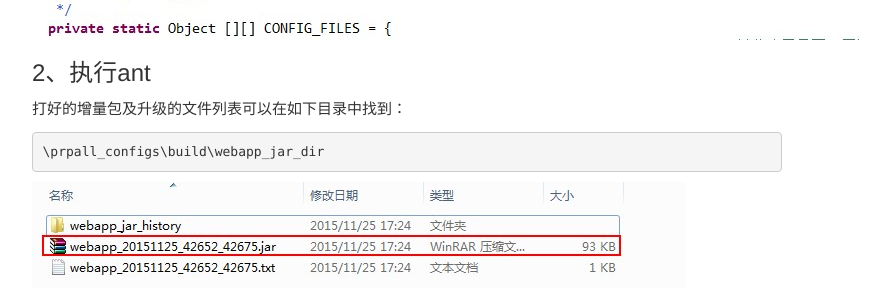
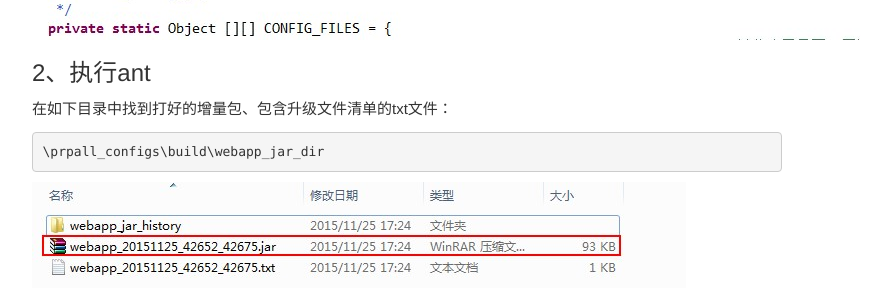
Before and after one commit to zbc0512/zbc0512.github.io, a Jekyll site: the page built from _posts/2015-11-26-sinosoft-train-ant-tfs.md, in a window 1280 px wide and 900 px high, scrolled down 3787 px. Shown: the part 160-451 px from the top of the window, without its empty margins (38-924 px from the left). Built offline with Jekyll 4.4.1, drawn with Linux system fonts in a browser that asks for light colours; Markdown is read by kramdown in place of the engine named in the settings; comment, search, counter and statistics services are not loaded.

Commit message:
Update 2015-11-26-sinosoft-train-ant-tfs.md

```diff
--- a/_posts/2015-11-26-sinosoft-train-ant-tfs.md
+++ b/_posts/2015-11-26-sinosoft-train-ant-tfs.md
@@ -104,7 +104,7 @@ project元素是Ant构件文件的根元素，Ant构件文件至少应该包含
 ![MakeWebappJar.java](/images/ant-004.jpg)
 
 ###2、执行ant
-打好的增量包及升级的文件列表可以在如下目录中找到：
+在如下目录中找到打好的增量包、包含升级文件清单的txt文件：
 
     \prpall_configs\build\webapp_jar_dir
 
```
